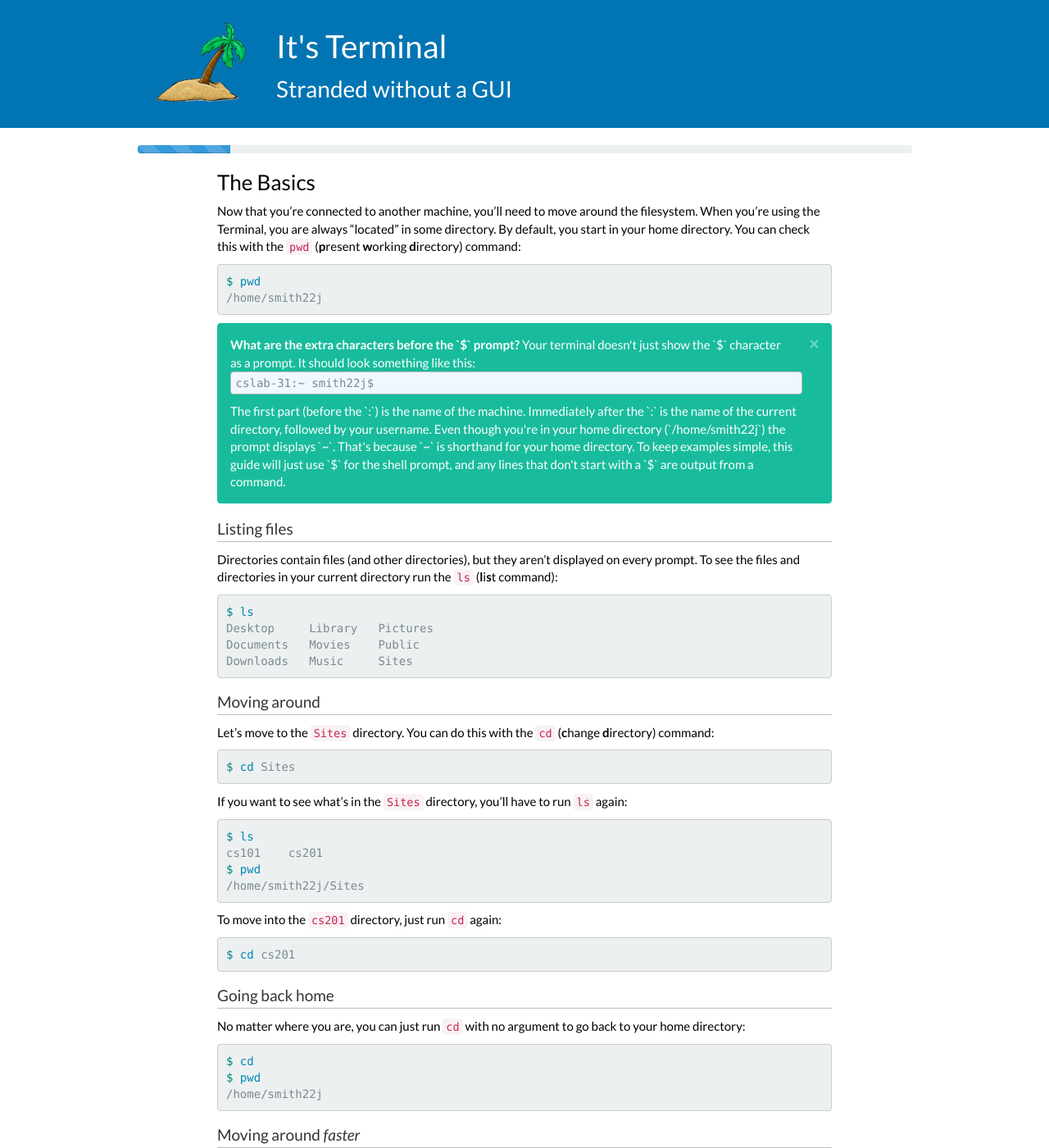
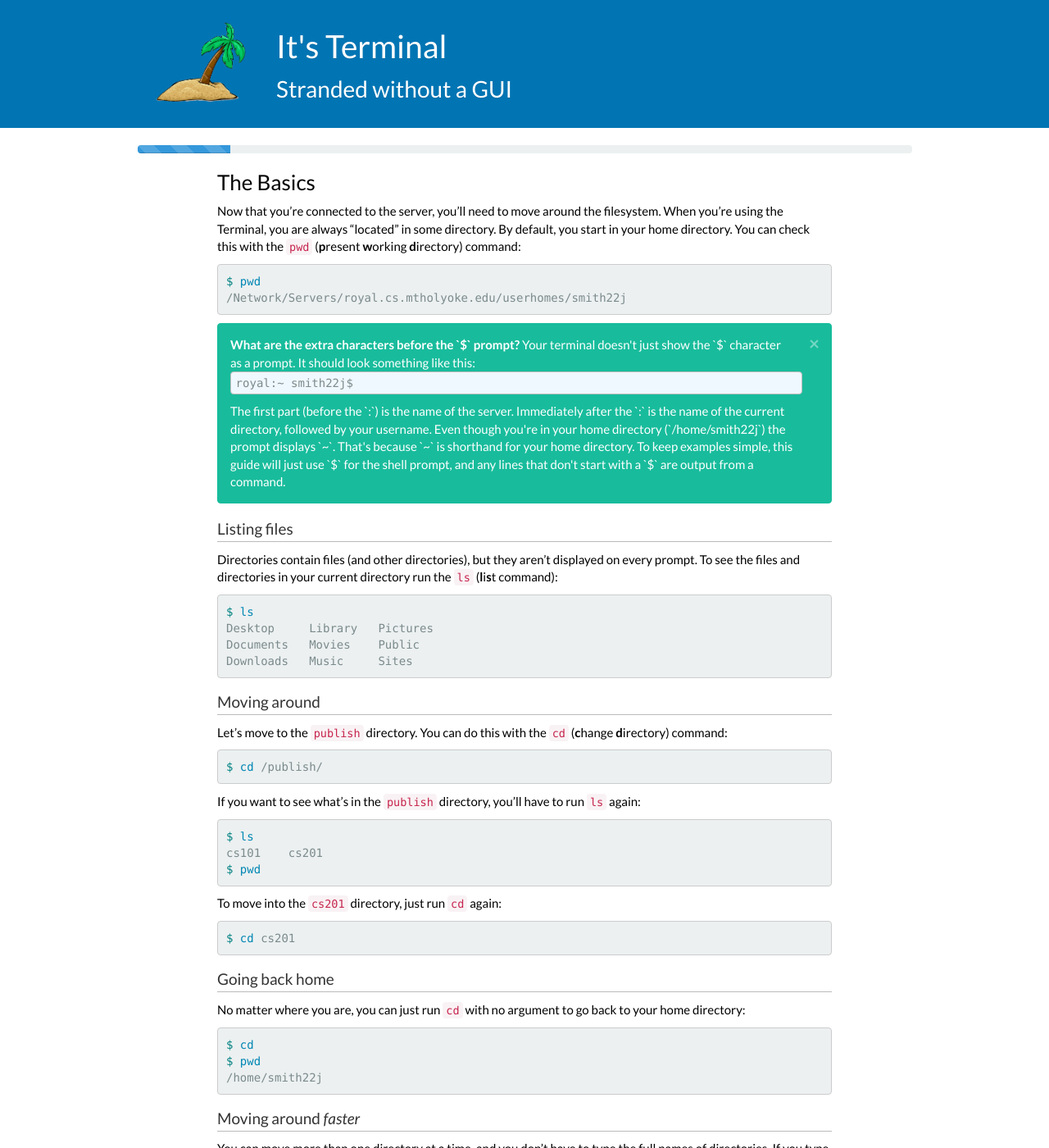
Before and after one commit to jlkarlen/itsterminal-gh-pages, a Jekyll site: the page built from step1.md, in a window 1280 px wide and 1400 px high. Shown: the whole window at 82% size. Built offline with Jekyll 4.4.1, drawn with Linux system fonts in a browser that asks for light colours; nearby versions of some CDN libraries; Markdown is read by kramdown in place of the engine named in the settings.

Commit message:
Update step1.md

```diff
--- a/step1.md
+++ b/step1.md
@@ -6,11 +6,11 @@ next: step2.html
 progress: 12%
 ---
 
-Now that you're connected to another machine, you'll need to move around the filesystem. When you're using the Terminal, you are always "located" in some directory. By default, you start in your home directory. You can check this with the `pwd` (**p**resent **w**orking **d**irectory) command:
+Now that you're connected to the server, you'll need to move around the filesystem. When you're using the Terminal, you are always "located" in some directory. By default, you start in your home directory. You can check this with the `pwd` (**p**resent **w**orking **d**irectory) command:
 
 {% highlight sh %}
 $ pwd
-/home/smith22j
+/Network/Servers/royal.cs.mtholyoke.edu/userhomes/smith22j
 {% endhighlight %}
 
 
@@ -22,10 +22,10 @@ $ pwd
 Your terminal doesn't just show the `$` character as a prompt. It should look something like this:
 
 {% highlight sh %}
-cslab-31:~ smith22j$
+royal:~ smith22j$
 {% endhighlight %}
 
-The first part (before the `:`) is the name of the machine. Immediately after the `:` is the name of the current directory, followed by your username. Even though you're in your home directory (`/home/smith22j`) the prompt displays `~`. That's because `~` is shorthand for your home directory.
+The first part (before the `:`) is the name of the server. Immediately after the `:` is the name of the current directory, followed by your username. Even though you're in your home directory (`/home/smith22j`) the prompt displays `~`. That's because `~` is shorthand for your home directory.
 
 To keep examples simple, this guide will just use `$` for the shell prompt, and any lines that don't start with a `$` are output from a command.
 
@@ -46,19 +46,19 @@ Downloads   Music     Sites
 
 #### Moving around
 
-Let's move to the `Sites` directory. You can do this with the `cd` (**c**hange **d**irectory) command:
+Let's move to the `publish` directory. You can do this with the `cd` (**c**hange **d**irectory) command:
 
 {% highlight sh %}
-$ cd Sites
+$ cd /publish/
 {% endhighlight %}
 
-If you want to see what's in the `Sites` directory, you'll have to run `ls` again:
+If you want to see what's in the `publish` directory, you'll have to run `ls` again:
 
 {% highlight sh %}
 $ ls
 cs101    cs201
 $ pwd
-/home/smith22j/Sites
+
 {% endhighlight %}
 
 To move into the `cs201` directory, just run `cd` again:
```
